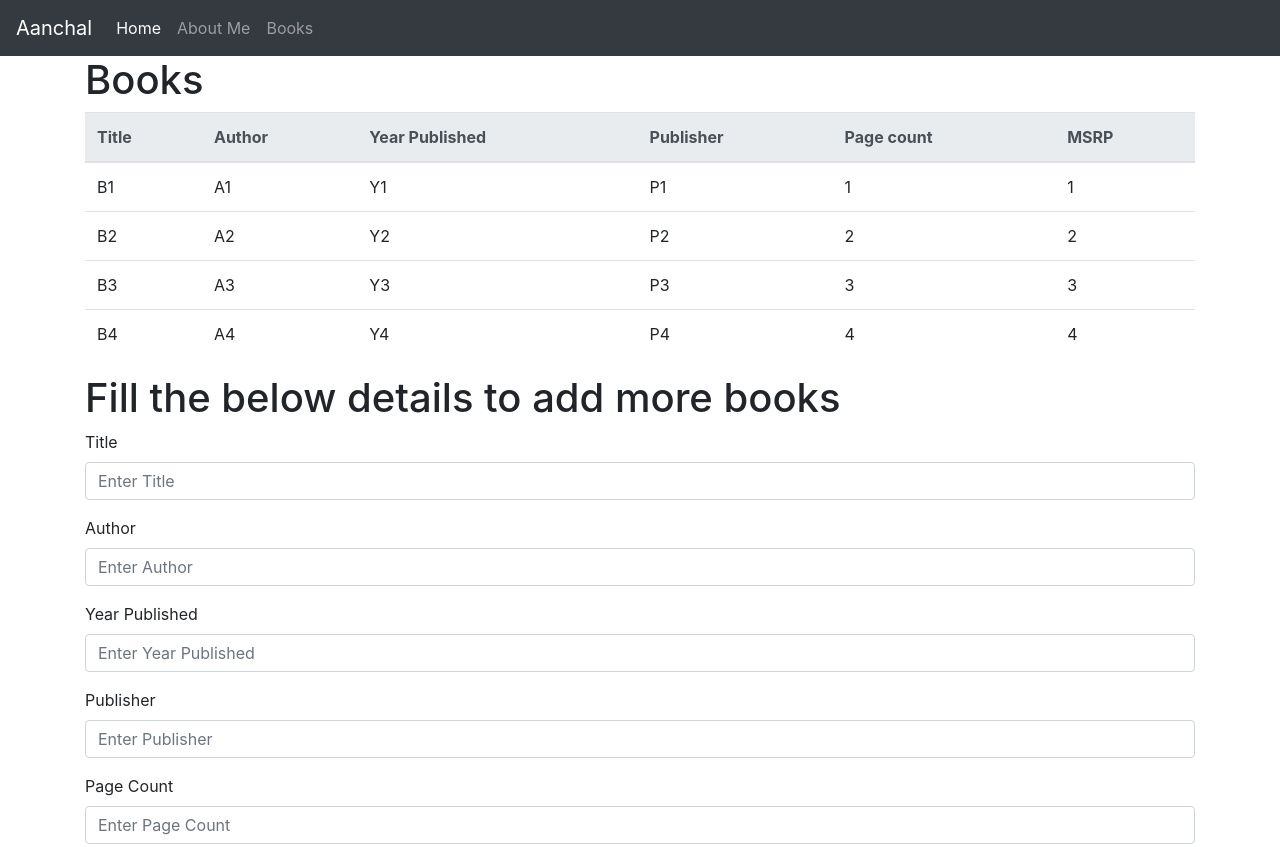
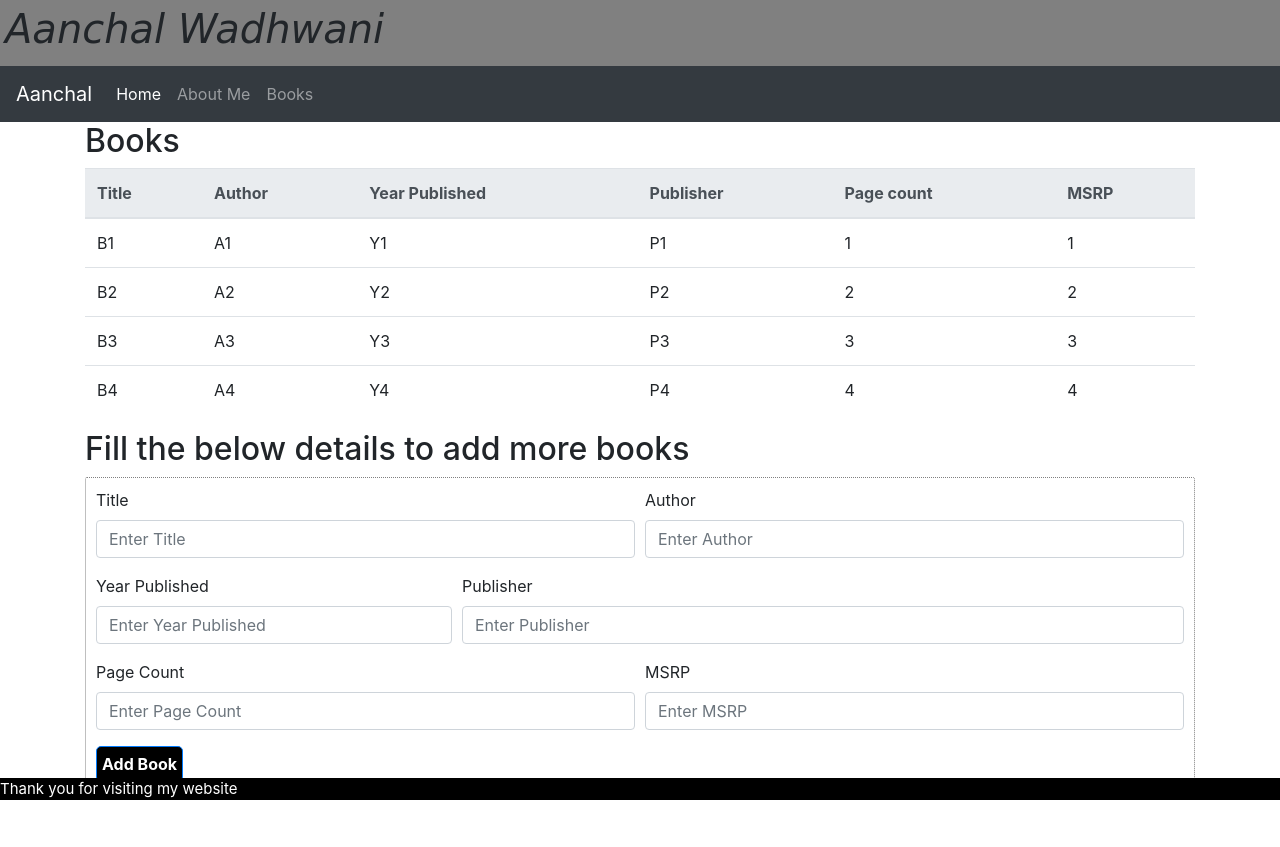
Before and after one commit to iu-msis/basic-html-AanchalWadhwani, a plain HTML site: page public/Books.html in a window 1280 px wide. Shown: the top 847 px of the page. Drawn offline with nearby package versions, Linux system fonts and the light colour scheme; files whose address does not match are found by name.

Commit message:
Added Styling
1. Body minimum height
2. Link color and hover color
3. Form Button styling
4. Footer styling
5. Header styling
6. Form styling
7. Added image thumbnail and image citation
8. Created header and footer

```diff
--- a/css/style.css
+++ b/css/style.css
@@ -1,8 +1,53 @@
 
-.body {
+
+body {
   margin: 0px;
+  overflow: auto;
+  min-height: 900px;
 }
 .container {
   margin: 0px;
   align-items: left;
 }
+.link {
+  color: gray;
+}
+.link:hover {
+  color: red;
+}
+h2 {
+  color: dark-gray;
+}
+#button {
+  background-color: black;
+  color: white;
+  font-weight: bold;
+  padding : 5px;
+  border-radius: 5px;
+}
+.footer {
+  position: fixed;
+  left: 0px;
+  bottom: 0px;
+  width: 100%;
+  background-color: black;
+  color: white;
+  font-size: 15px;
+}
+.header {
+  background-color: gray;
+  font-style: italic;
+  font-family: cursive;
+  margin: 0px;
+  padding: 5px;
+  font-size: small;
+}
+form {
+  border: solid;
+  border-radius: 2px;
+  border-width: thin;
+  border-style: dotted;
+  border-color: gray;
+  padding: 10px;
+  padding-bottom: 10px;
+}
--- a/public/Books.html
+++ b/public/Books.html
@@ -4,8 +4,13 @@
   <title>Books</title>
   <link rel="stylesheet" href="C:\Users\AANCHAL\Documents\GitHub\basic-html-AanchalWadhwani\css\style.css">
   <link rel="stylesheet" href="https://stackpath.bootstrapcdn.com/bootstrap/4.3.1/css/bootstrap.min.css" integrity="sha384-ggOyR0iXCbMQv3Xipma34MD+dH/1fQ784/j6cY/iJTQUOhcWr7x9JvoRxT2MZw1T" crossorigin="anonymous">
+  <script src="https://code.jquery.com/jquery-3.3.1.slim.min.js" integrity="sha384-q8i/X+965DzO0rT7abK41JStQIAqVgRVzpbzo5smXKp4YfRvH+8abtTE1Pi6jizo" crossorigin="anonymous"></script>
+  <script src="https://stackpath.bootstrapcdn.com/bootstrap/4.3.1/js/bootstrap.min.js" integrity="sha384-JjSmVgyd0p3pXB1rRibZUAYoIIy6OrQ6VrjIEaFf/nJGzIxFDsf4x0xIM+B07jRM" crossorigin="anonymous"></script>
 </head>
 <body>
+  <div class="header">
+    <h1>Aanchal Wadhwani</h1>
+  </div>
   <nav class="navbar navbar-expand-lg navbar-dark bg-dark">
     <a class="navbar-brand" href="#">Aanchal</a>
     <button class="navbar-toggler" type="button" data-toggle="collapse" data-target="#navbarNav" aria-controls="navbarNav" aria-expanded="false" aria-label="Toggle navigation">
@@ -26,9 +31,7 @@
     </div>
   </nav>
   <div class="container">
-  <header>
-    <h1>Books</h1>
-  </header>
+    <h2>Books</h2>
   <table class="table">
   <thead class="thead-light">
     <tr>
@@ -75,36 +78,43 @@
     </tr>
   </tbody>
 </table>
-<h1>Fill the below details to add more books</h1>
+<h2>Fill the below details to add more books</h2>
 <form>
-  <div class="form-group">
+  <div class="form-row">
+    <div class="form-group col-md-6">
       <label for="Title">Title</label>
       <input type="text" class="form-control" placeholder="Enter Title">
     </div>
-  <div class="form-group">
+    <div class="form-group col-md-6">
       <label for="Author">Author</label>
       <input type="text" class="form-control" placeholder="Enter Author">
     </div>
-  <div class="form-group">
+  </div>
+  <div class="form-row">
+    <div class="form-group col-md-4">
       <label for="Year_Published">Year Published</label>
       <input type="number" class="form-control" placeholder="Enter Year Published">
     </div>
-  <div class="form-group">
+    <div class="form-group col-md-8">
       <label for="Publisher">Publisher</label>
       <input type="text" class="form-control" placeholder="Enter Publisher">
     </div>
-  <div class="form-group">
+  </div>
+  <div class="form-row">
+    <div class="form-group col-md-6">
       <label for="Page_Count">Page Count</label>
       <input type="number" class="form-control" placeholder="Enter Page Count">
     </div>
-  <div class="form-group">
+    <div class="form-group col-md-6">
       <label for="MSRP">MSRP</label>
       <input type="number" step="0.01" class="form-control" placeholder="Enter MSRP">
     </div>
-
-  <button type="submit" class="btn btn-primary">Add Book</button>
+  </div>
+  <button id="button" type="submit" class="btn btn-primary">Add Book</button>
 </form>
 </div>
-
+<div class="footer">
+  Thank you for visiting my website
+</div>
 </body>
 </html>
```
Also changed, not shown: public/AboutMe.html (+11 -5 lines), public/index.html (+11 -7 lines), img/HomeImage.jpg (added). Lines whose indentation alone changed are shown as unchanged.
